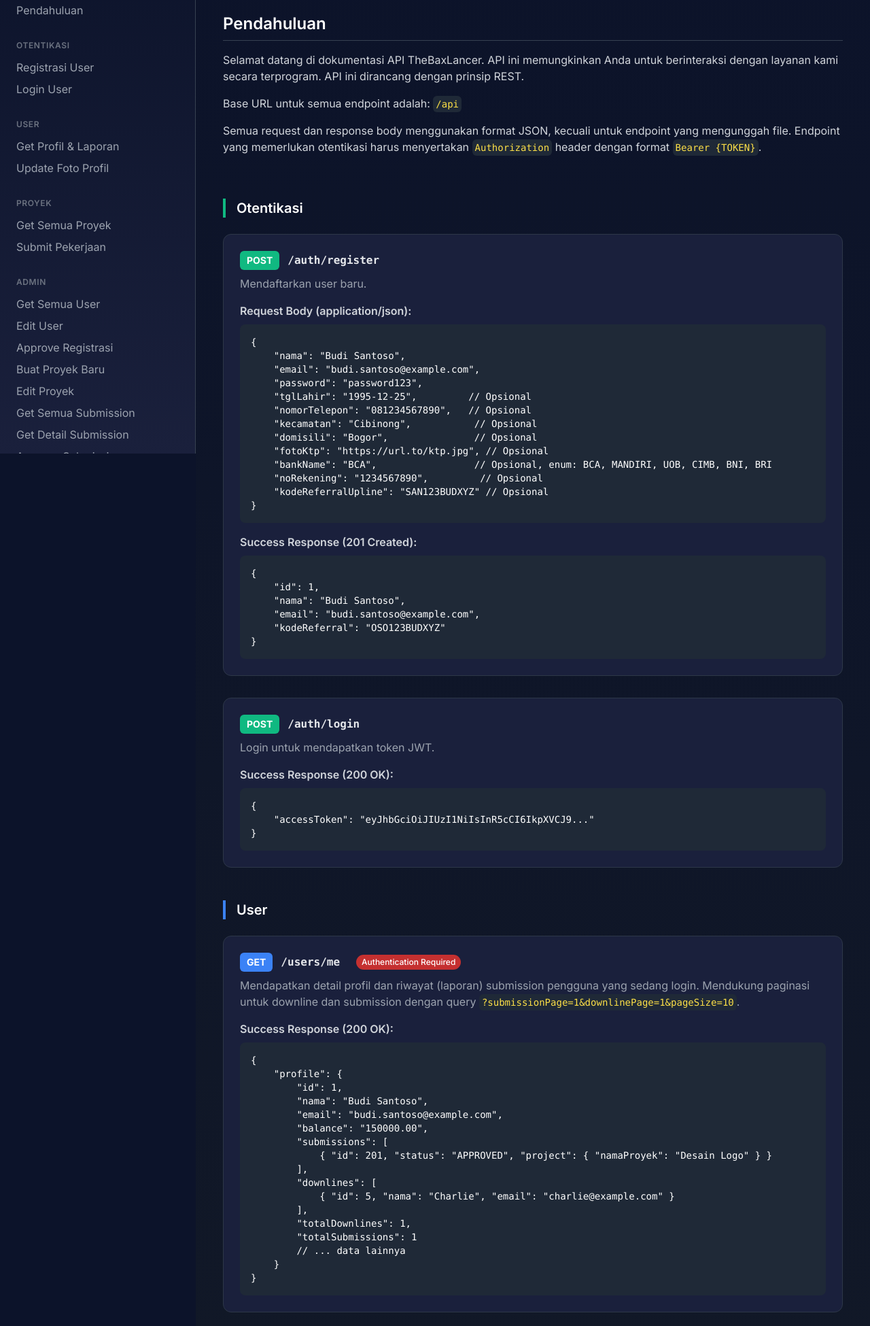
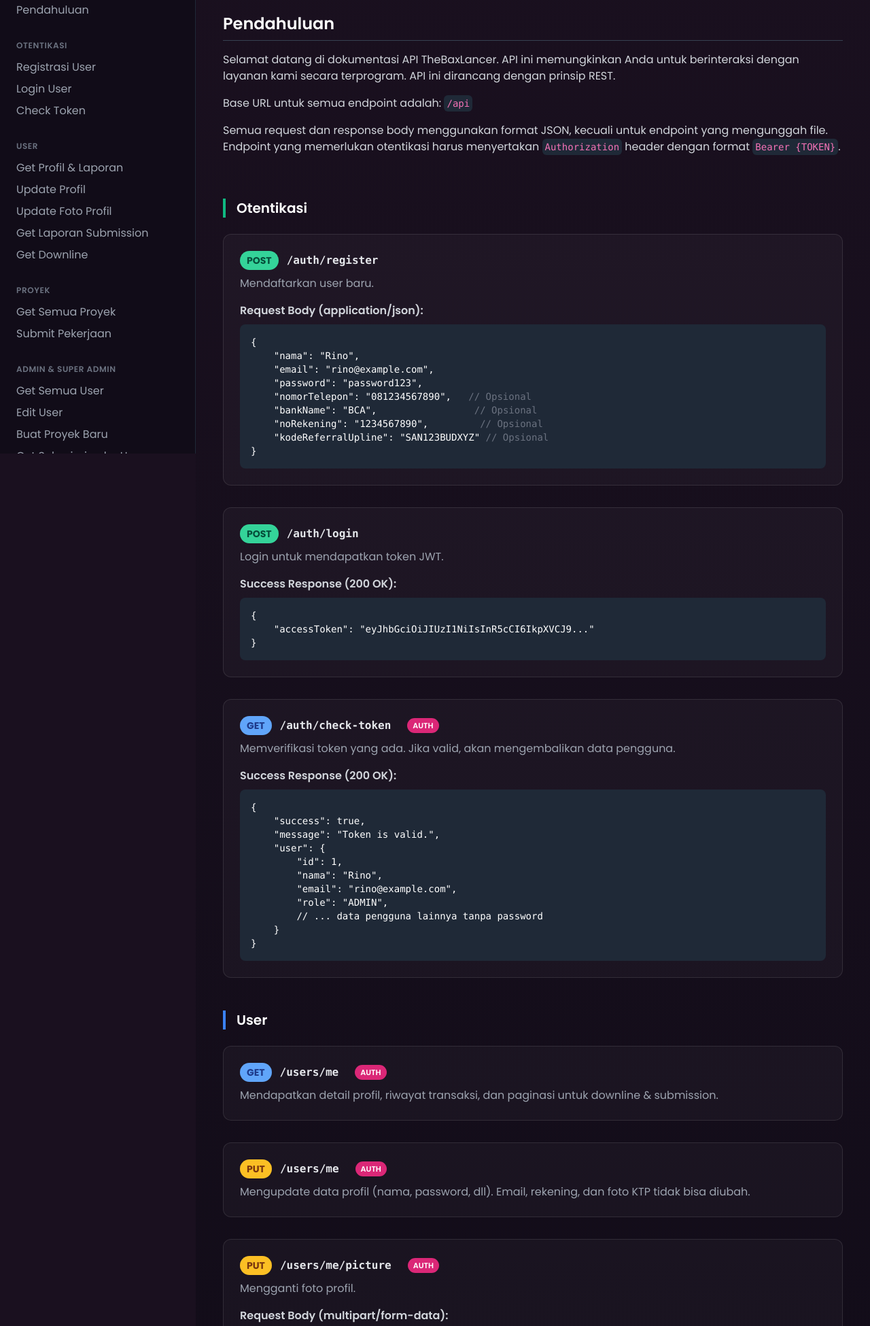
Before and after one commit to RinoBAX/BaxDocumentation, a plain HTML site: page index.html in a window 1280 px wide. Shown: the part 133-2083 px from the top of the page at 68% size. Drawn offline with nearby package versions, Linux system fonts and the light colour scheme.

Commit message:
update list dokumentasi request an sultan

```diff
--- a/index.html
+++ b/index.html
@@ -7,55 +7,54 @@
     <script src="https://cdn.tailwindcss.com"></script>
     <link rel="preconnect" href="https://fonts.googleapis.com">
     <link rel="preconnect" href="https://fonts.gstatic.com" crossorigin>
-    <link href="https://fonts.googleapis.com/css2?family=Inter:wght@400;500;600;700&family=Source+Code+Pro:wght@400;500;700&display=swap" rel="stylesheet">
+    <link href="https://fonts.googleapis.com/css2?family=Poppins:wght@400;500;600;700&family=JetBrains+Mono:wght@400;500&display=swap" rel="stylesheet">
     <script src="https://cdnjs.cloudflare.com/ajax/libs/jspdf/2.5.1/jspdf.umd.min.js"></script>
     <script src="https://cdnjs.cloudflare.com/ajax/libs/html2canvas/1.4.1/html2canvas.min.js"></script>
     <style>
         body {
-            font-family: 'Inter', sans-serif;
-            background-color: #0c132a;
-            color: #d1d5db;
+            font-family: 'Poppins', sans-serif;
+            background-color: #1a101f;
+            color: #e0e0e0;
         }
         pre, code {
-            font-family: 'Source Code Pro', monospace;
+            font-family: 'JetBrains Mono', monospace;
         }
-        .method-post { background-color: #10b981; color: white; }
-        .method-get { background-color: #3b82f6; color: white; }
-        .method-put { background-color: #f59e0b; color: white; }
-        .method-delete { background-color: #ef4444; color: white; }
+        .main-gradient {
+            background: linear-gradient(180deg, #1a101f 0%, #110c18 100%);
+        }
+        .sidebar-gradient {
+            background: #110c18;
+        }
+        .method-post { background-color: #34d399; color: #064e3b; }
+        .method-get { background-color: #60a5fa; color: #1e3a8a; }
+        .method-put { background-color: #fbbf24; color: #78350f; }
+        .method-delete { background-color: #f87171; color: #7f1d1d; }
         .endpoint-card {
-            background-color: #1a203c;
-            border: 1px solid #2d3748;
+            background-color: rgba(255, 255, 255, 0.03);
+            border: 1px solid rgba(255, 255, 255, 0.1);
             border-radius: 0.75rem;
             padding: 1.5rem;
             margin-bottom: 2rem;
-            scroll-margin-top: 80px; /* Offset for sticky header */
+            scroll-margin-top: 90px;
         }
         .token-required::after {
-            content: 'Authentication Required';
-            background-color: #c53030;
+            content: 'AUTH';
+            background-color: #db2777;
             color: white;
             padding: 0.15rem 0.5rem;
-            font-size: 0.75rem;
+            font-size: 0.7rem;
             border-radius: 9999px;
             margin-left: 0.75rem;
-            font-weight: 500;
-        }
-        .sidebar-gradient {
-            background: linear-gradient(to bottom, #0c132a, #1a203c);
-        }
-        .main-gradient {
-             background: linear-gradient(180deg, #0c132a 0%, #111827 50%, #1a203c 100%);
+            font-weight: 600;
         }
     </style>
 </head>
 <body class="antialiased">
 
     <div class="flex min-h-screen">
-        <!-- Sidebar -->
-        <aside class="w-72 sidebar-gradient border-r border-gray-700 p-6 fixed h-full hidden lg:block overflow-y-auto">
+        <aside class="w-72 sidebar-gradient border-r border-gray-800 p-6 fixed h-full hidden lg:block overflow-y-auto">
             <h1 class="text-xl font-bold text-white">TheBaxLancer API</h1>
-            <p class="text-sm text-gray-400 mt-1">Dokumentasi Lengkap v1.3</p>
+            <p class="text-sm text-gray-400 mt-1">Dokumentasi v1.4</p>
             <nav class="mt-8">
                 <h2 class="text-xs font-semibold text-gray-500 uppercase tracking-wider">Mulai</h2>
                 <ul class="mt-3 space-y-2">
@@ -66,12 +65,16 @@
                 <ul class="mt-3 space-y-2">
                     <li><a href="#auth-register" class="text-gray-400 hover:text-white">Registrasi User</a></li>
                     <li><a href="#auth-login" class="text-gray-400 hover:text-white">Login User</a></li>
+                    <li><a href="#auth-check-token" class="text-gray-400 hover:text-white">Check Token</a></li>
                 </ul>
 
                 <h2 class="text-xs font-semibold text-gray-500 uppercase tracking-wider mt-8">User</h2>
                 <ul class="mt-3 space-y-2">
                     <li><a href="#user-me" class="text-gray-400 hover:text-white">Get Profil & Laporan</a></li>
-                    <li><a href="#user-picture" class="text-gray-400 hover:text-white">Update Foto Profil</a></li>
+                    <li><a href="#user-update-profile" class="text-gray-400 hover:text-white">Update Profil</a></li>
+                    <li><a href="#user-update-picture" class="text-gray-400 hover:text-white">Update Foto Profil</a></li>
+                    <li><a href="#user-get-submissions" class="text-gray-400 hover:text-white">Get Laporan Submission</a></li>
+                    <li><a href="#user-get-downline" class="text-gray-400 hover:text-white">Get Downline</a></li>
                 </ul>
 
                 <h2 class="text-xs font-semibold text-gray-500 uppercase tracking-wider mt-8">Proyek</h2>
@@ -80,85 +83,60 @@
                     <li><a href="#projects-submit" class="text-gray-400 hover:text-white">Submit Pekerjaan</a></li>
                 </ul>
 
-                <h2 class="text-xs font-semibold text-gray-500 uppercase tracking-wider mt-8">Admin</h2>
+                <h2 class="text-xs font-semibold text-gray-500 uppercase tracking-wider mt-8">Admin & Super Admin</h2>
                 <ul class="mt-3 space-y-2">
                     <li><a href="#admin-users-get" class="text-gray-400 hover:text-white">Get Semua User</a></li>
                     <li><a href="#admin-users-edit" class="text-gray-400 hover:text-white">Edit User</a></li>
-                    <li><a href="#admin-users-approve" class="text-gray-400 hover:text-white">Approve Registrasi</a></li>
                     <li><a href="#admin-projects-create" class="text-gray-400 hover:text-white">Buat Proyek Baru</a></li>
-                    <li><a href="#admin-projects-edit" class="text-gray-400 hover:text-white">Edit Proyek</a></li>
-                    <li><a href="#admin-submissions-get-all" class="text-gray-400 hover:text-white">Get Semua Submission</a></li>
-                    <li><a href="#admin-submissions-get-one" class="text-gray-400 hover:text-white">Get Detail Submission</a></li>
+                    <li><a href="#admin-submissions-get" class="text-gray-400 hover:text-white">Get Submission by User</a></li>
                     <li><a href="#admin-submissions-approve" class="text-gray-400 hover:text-white">Approve Submission</a></li>
-                </ul>
-
-                <h2 class="text-xs font-semibold text-gray-500 uppercase tracking-wider mt-8">Super Admin</h2>
-                <ul class="mt-3 space-y-2">
-                    <li><a href="#superadmin-withdrawals-get" class="text-gray-400 hover:text-white">Get Semua Withdrawal</a></li>
-                    <li><a href="#superadmin-withdrawals-approve" class="text-gray-400 hover:text-white">Approve Withdrawal</a></li>
                 </ul>
             </nav>
         </aside>
 
-        <!-- Main Content -->
         <main id="api-content" class="flex-1 lg:ml-72 main-gradient">
             <div class="p-6 md:p-10">
 
-                <!-- Header with Download Button -->
-                <div class="flex justify-between items-center mb-10 sticky top-0 bg-gray-900 bg-opacity-80 backdrop-blur-sm py-4 z-10">
+                <div class="flex justify-between items-center mb-10 sticky top-0 bg-gray-900 bg-opacity-50 backdrop-blur-sm py-4 z-10 -mx-6 md:-mx-10 px-6 md:px-10">
                     <h1 class="text-3xl font-bold text-white">Dokumentasi API Lengkap</h1>
-                    <button id="download-btn" class="bg-blue-600 text-white font-semibold px-4 py-2 rounded-lg shadow-sm hover:bg-blue-700 focus:outline-none focus:ring-2 focus:ring-blue-500 focus:ring-offset-2 transition-colors">
+                    <button id="download-btn" class="bg-pink-600 text-white font-semibold px-4 py-2 rounded-lg shadow-lg hover:bg-pink-700 focus:outline-none focus:ring-2 focus:ring-pink-500 focus:ring-offset-2 focus:ring-offset-gray-900 transition-colors">
                         Download PDF
                     </button>
                 </div>
 
-                <!-- Introduction Section -->
                 <section id="introduction" class="mb-16">
                     <h2 class="text-2xl font-semibold border-b border-gray-700 pb-2 text-white">Pendahuluan</h2>
                     <div class="mt-4 space-y-4 text-gray-300">
                         <p>Selamat datang di dokumentasi API TheBaxLancer. API ini memungkinkan Anda untuk berinteraksi dengan layanan kami secara terprogram. API ini dirancang dengan prinsip REST.</p>
-                        <p>Base URL untuk semua endpoint adalah: <code class="bg-gray-800 p-1 rounded-md text-sm text-yellow-300">/api</code></p>
-                        <p>Semua request dan response body menggunakan format JSON, kecuali untuk endpoint yang mengunggah file. Endpoint yang memerlukan otentikasi harus menyertakan <code class="bg-gray-800 p-1 rounded-md text-sm text-yellow-300">Authorization</code> header dengan format <code class="bg-gray-800 p-1 rounded-md text-sm text-yellow-300">Bearer {TOKEN}</code>.</p>
+                        <p>Base URL untuk semua endpoint adalah: <code class="bg-gray-800 p-1 rounded-md text-sm text-pink-400">/api</code></p>
+                        <p>Semua request dan response body menggunakan format JSON, kecuali untuk endpoint yang mengunggah file. Endpoint yang memerlukan otentikasi harus menyertakan <code class="bg-gray-800 p-1 rounded-md text-sm text-pink-400">Authorization</code> header dengan format <code class="bg-gray-800 p-1 rounded-md text-sm text-pink-400">Bearer {TOKEN}</code>.</p>
                     </div>
                 </section>
 
-                <!-- Endpoint Sections -->
                 <div class="space-y-12">
 
-                    <!-- Otentikasi -->
                     <div>
-                        <h3 class="text-xl font-semibold mb-6 text-white border-l-4 border-emerald-500 pl-4">Otentikasi</h3>
-                        <div id="auth-register" class="endpoint-card">
+                        <h3 id="auth-register" class="text-xl font-semibold mb-6 text-white border-l-4 border-emerald-500 pl-4">Otentikasi</h3>
+                        <div class="endpoint-card">
                             <div class="flex items-center gap-3">
-                                <span class="method-post font-bold text-sm px-2.5 py-1 rounded-md">POST</span>
+                                <span class="method-post font-bold text-sm px-2.5 py-1 rounded-full">POST</span>
                                 <code class="text-md font-semibold text-gray-200">/auth/register</code>
                             </div>
                             <p class="text-gray-400 mt-2">Mendaftarkan user baru.</p>
                             <h4 class="font-semibold pt-4 text-gray-300">Request Body (application/json):</h4>
                             <pre class="bg-gray-800 text-white p-4 rounded-lg text-sm mt-2"><code>{
-    "nama": "Budi Santoso",
-    "email": "budi.santoso@example.com",
+    "nama": "Rino",
+    "email": "rino@example.com",
     "password": "password123",
-    "tglLahir": "1995-12-25",         // Opsional
-    "nomorTelepon": "081234567890",   // Opsional
-    "kecamatan": "Cibinong",           // Opsional
-    "domisili": "Bogor",               // Opsional
-    "fotoKtp": "https://url.to/ktp.jpg", // Opsional
-    "bankName": "BCA",                 // Opsional, enum: BCA, MANDIRI, UOB, CIMB, BNI, BRI
-    "noRekening": "1234567890",         // Opsional
-    "kodeReferralUpline": "SAN123BUDXYZ" // Opsional
-}</code></pre>
-                             <h4 class="font-semibold pt-4 text-gray-300">Success Response (201 Created):</h4>
-                            <pre class="bg-gray-800 text-white p-4 rounded-lg text-sm mt-2"><code>{
-    "id": 1,
-    "nama": "Budi Santoso",
-    "email": "budi.santoso@example.com",
-    "kodeReferral": "OSO123BUDXYZ"
+    "nomorTelepon": "081234567890",   <span class="text-gray-500">// Opsional</span>
+    "bankName": "BCA",                 <span class="text-gray-500">// Opsional</span>
+    "noRekening": "1234567890",         <span class="text-gray-500">// Opsional</span>
+    "kodeReferralUpline": "SAN123BUDXYZ" <span class="text-gray-500">// Opsional</span>
 }</code></pre>
                         </div>
                         <div id="auth-login" class="endpoint-card">
                             <div class="flex items-center gap-3">
-                                <span class="method-post font-bold text-sm px-2.5 py-1 rounded-md">POST</span>
+                                <span class="method-post font-bold text-sm px-2.5 py-1 rounded-full">POST</span>
                                 <code class="text-md font-semibold text-gray-200">/auth/login</code>
                             </div>
                             <p class="text-gray-400 mt-2">Login untuk mendapatkan token JWT.</p>
@@ -167,131 +145,68 @@
     "accessToken": "eyJhbGciOiJIUzI1NiIsInR5cCI6IkpXVCJ9..."
 }</code></pre>
                         </div>
-                    </div>
-
-                    <!-- User -->
-                    <div>
-                        <h3 class="text-xl font-semibold mb-6 text-white border-l-4 border-blue-500 pl-4">User</h3>
-                        <div id="user-me" class="endpoint-card">
+                        <div id="auth-check-token" class="endpoint-card">
                             <div class="flex items-center gap-3 token-required">
-                                <span class="method-get font-bold text-sm px-2.5 py-1 rounded-md">GET</span>
-                                <code class="text-md font-semibold text-gray-200">/users/me</code>
+                                <span class="method-get font-bold text-sm px-2.5 py-1 rounded-full">GET</span>
+                                <code class="text-md font-semibold text-gray-200">/auth/check-token</code>
                             </div>
-                            <p class="text-gray-400 mt-2">Mendapatkan detail profil dan riwayat (laporan) submission pengguna yang sedang login. Mendukung paginasi untuk downline dan submission dengan query <code class="bg-gray-800 p-1 rounded-md text-sm text-yellow-300">?submissionPage=1&downlinePage=1&pageSize=10</code>.</p>
+                            <p class="text-gray-400 mt-2">Memverifikasi token yang ada. Jika valid, akan mengembalikan data pengguna.</p>
                              <h4 class="font-semibold pt-4 text-gray-300">Success Response (200 OK):</h4>
                             <pre class="bg-gray-800 text-white p-4 rounded-lg text-sm mt-2"><code>{
-    "profile": {
+    "success": true,
+    "message": "Token is valid.",
+    "user": {
         "id": 1,
-        "nama": "Budi Santoso",
-        "email": "budi.santoso@example.com",
-        "balance": "150000.00",
-        "submissions": [
-            { "id": 201, "status": "APPROVED", "project": { "namaProyek": "Desain Logo" } }
-        ],
-        "downlines": [
-            { "id": 5, "nama": "Charlie", "email": "charlie@example.com" }
-        ],
-        "totalDownlines": 1,
-        "totalSubmissions": 1
-        // ... data lainnya
+        "nama": "Rino",
+        "email": "rino@example.com",
+        "role": "ADMIN",
+        // ... data pengguna lainnya tanpa password
     }
 }</code></pre>
                         </div>
-                        <div id="user-picture" class="endpoint-card">
+                    </div>
+
+                    <div>
+                        <h3 id="user-me" class="text-xl font-semibold mb-6 text-white border-l-4 border-blue-500 pl-4">User</h3>
+                        <div class="endpoint-card">
                             <div class="flex items-center gap-3 token-required">
-                                <span class="method-put font-bold text-sm px-2.5 py-1 rounded-md">PUT</span>
+                                <span class="method-get font-bold text-sm px-2.5 py-1 rounded-full">GET</span>
+                                <code class="text-md font-semibold text-gray-200">/users/me</code>
+                            </div>
+                            <p class="text-gray-400 mt-2">Mendapatkan detail profil, riwayat transaksi, dan paginasi untuk downline & submission.</p>
+                        </div>
+                        <div id="user-update-profile" class="endpoint-card">
+                            <div class="flex items-center gap-3 token-required">
+                                <span class="method-put font-bold text-sm px-2.5 py-1 rounded-full">PUT</span>
+                                <code class="text-md font-semibold text-gray-200">/users/me</code>
+                            </div>
+                            <p class="text-gray-400 mt-2">Mengupdate data profil (nama, password, dll). Email, rekening, dan foto KTP tidak bisa diubah.</p>
+                        </div>
+                        <div id="user-update-picture" class="endpoint-card">
+                            <div class="flex items-center gap-3 token-required">
+                                <span class="method-put font-bold text-sm px-2.5 py-1 rounded-full">PUT</span>
                                 <code class="text-md font-semibold text-gray-200">/users/me/picture</code>
                             </div>
-                            <p class="text-gray-400 mt-2">Mengganti atau menambahkan foto profil.</p>
+                            <p class="text-gray-400 mt-2">Mengganti foto profil.</p>
                             <h4 class="font-semibold pt-4 text-gray-300">Request Body (multipart/form-data):</h4>
                             <pre class="bg-gray-800 text-white p-4 rounded-lg text-sm mt-2"><code>Key: picture
 Value: [File: profile.jpg]</code></pre>
                         </div>
-                    </div>
-
-                    <!-- Proyek -->
-                    <div>
-                        <h3 class="text-xl font-semibold mb-6 text-white border-l-4 border-violet-500 pl-4">Proyek</h3>
-                        <div id="projects-get" class="endpoint-card">
+                         <div id="user-get-submissions" class="endpoint-card">
                             <div class="flex items-center gap-3 token-required">
-                                <span class="method-get font-bold text-sm px-2.5 py-1 rounded-md">GET</span>
-                                <code class="text-md font-semibold text-gray-200">/projects</code>
+                                <span class="method-get font-bold text-sm px-2.5 py-1 rounded-full">GET</span>
+                                <code class="text-md font-semibold text-gray-200">/users/me/submissions</code>
                             </div>
-                            <p class="text-gray-400 mt-2">Mendapatkan daftar semua proyek yang tersedia untuk dikerjakan.</p>
+                            <p class="text-gray-400 mt-2">Mendapatkan laporan submission milik pengguna yang login, dengan paginasi.</p>
                         </div>
-                        <div id="projects-submit" class="endpoint-card">
+                        <div id="user-get-downline" class="endpoint-card">
                             <div class="flex items-center gap-3 token-required">
-                                <span class="method-post font-bold text-sm px-2.5 py-1 rounded-md">POST</span>
-                                <code class="text-md font-semibold text-gray-200">/projects/{projectId}/submit</code>
+                                <span class="method-get font-bold text-sm px-2.5 py-1 rounded-full">GET</span>
+                                <code class="text-md font-semibold text-gray-200">/users/downline/{id}</code>
                             </div>
-                            <p class="text-gray-400 mt-2">Mengirimkan hasil pekerjaan untuk sebuah proyek.</p>
-                            <h4 class="font-semibold pt-4 text-gray-300">Request Body (multipart/form-data):</h4>
-                            <p class="text-gray-400 mt-2">Key dari setiap field adalah ID dari `projectField` yang bersangkutan.</p>
-                            <pre class="bg-gray-800 text-white p-4 rounded-lg text-sm mt-2"><code>// Contoh untuk proyek dengan 2 field:
-// 1. Input teks dengan projectFieldId = 15
-// 2. Unggahan gambar dengan projectFieldId = 16
-
-Key: 15
-Value: "Teks jawaban dari user"
-
-Key: 16
-Value: [File: screenshot.png]</code></pre>
+                            <p class="text-gray-400 mt-2">Mendapatkan daftar downline dari user dengan ID tertentu.</p>
                         </div>
                     </div>
-
-                    <!-- Admin -->
-                    <div>
-                        <h3 class="text-xl font-semibold mb-6 text-white border-l-4 border-amber-500 pl-4">Admin</h3>
-                        <div id="admin-users-get" class="endpoint-card">
-                            <div class="flex items-center gap-3 token-required">
-                                <span class="method-get font-bold text-sm px-2.5 py-1 rounded-md">GET</span>
-                                <code class="text-md font-semibold text-gray-200">/admin/users</code>
-                            </div>
-                            <p class="text-gray-400 mt-2">Mendapatkan daftar semua user. Mendukung paginasi dan filter, contoh: <code class="bg-gray-800 p-1 rounded-md text-sm text-yellow-300">/admin/users?status=PENDING&page=1&pageSize=20</code>.</p>
-                        </div>
-                        <div id="admin-users-edit" class="endpoint-card">
-                            <div class="flex items-center gap-3 token-required">
-                                <span class="method-put font-bold text-sm px-2.5 py-1 rounded-md">PUT</span>
-                                <code class="text-md font-semibold text-gray-200">/admin/users/{id}</code>
-                            </div>
-                            <p class="text-gray-400 mt-2">Mengedit data pengguna (termasuk foto).</p>
-                             <h4 class="font-semibold pt-4 text-gray-300">Request Body (multipart/form-data):</h4>
-                            <pre class="bg-gray-800 text-white p-4 rounded-lg text-sm mt-2"><code>Key: nama, Value: "Nama Baru"
-Key: email, Value: "emailbaru@example.com"
-Key: role, Value: "ADMIN"
-Key: balance, Value: "50000"
-Key: bankName, Value: "BRI"
-Key: noRekening, Value: "0987654321"
-Key: picture, Value: [File: new_avatar.jpg] // Opsional</code></pre>
-                        </div>
-                        <div id="admin-projects-create" class="endpoint-card">
-                            <div class="flex items-center gap-3 token-required">
-                                <span class="method-post font-bold text-sm px-2.5 py-1 rounded-md">POST</span>
-                                <code class="text-md font-semibold text-gray-200">/admin/projects</code>
-                            </div>
-                            <p class="text-gray-400 mt-2">Membuat proyek baru.</p>
-                            <h4 class="font-semibold pt-4 text-gray-300">Request Body (application/json):</h4>
-                            <pre class="bg-gray-800 text-white p-4 rounded-lg text-sm mt-2"><code>{
-    "namaProyek": "Proyek Baru",
-    "nilaiProyek": 50000,
-    "deskripsi": "Deskripsi singkat mengenai proyek ini.",
-    "projectUrl": "https://example.com",
-    "iconUrl": "https://url.to/icon.png",
-    "fields": [
-        { "label": "Nama Lengkap", "fieldType": "TEXT" },
-        { "label": "Screenshot", "fieldType": "IMAGE" }
-    ]
-}</code></pre>
-                        </div>
-                        <div id="admin-submissions-get-all" class="endpoint-card">
-                            <div class="flex items-center gap-3 token-required">
-                                <span class="method-get font-bold text-sm px-2.5 py-1 rounded-md">GET</span>
-                                <code class="text-md font-semibold text-gray-200">/admin/submissions</code>
-                            </div>
-                            <p class="text-gray-400 mt-2">Mendapatkan daftar semua submission. Mendukung paginasi dan filter status.</p>
-                        </div>
-                    </div>
-
                 </div>
             </div>
         </main>
@@ -311,9 +226,9 @@ Key: picture, Value: [File: new_avatar.jpg] // Opsional</code></pre>
             html2canvas(content, {
                 scale: 2,
                 useCORS: true,
-                backgroundColor: '#0c132a',
+                backgroundColor: '#1a101f',
                 onclone: (document) => {
-                    document.body.style.background = '#0c132a';
+                    document.body.style.background = '#1a101f';
                 }
             }).then(canvas => {
                 const imgData = canvas.toDataURL('image/png');
```
